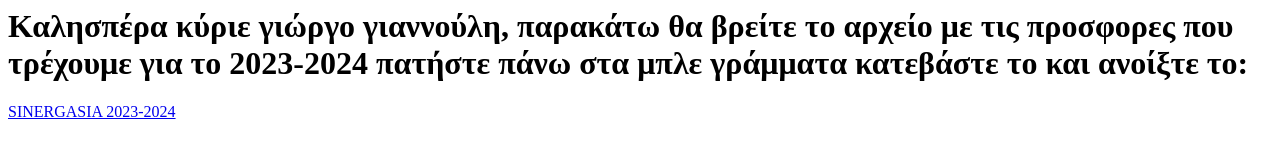
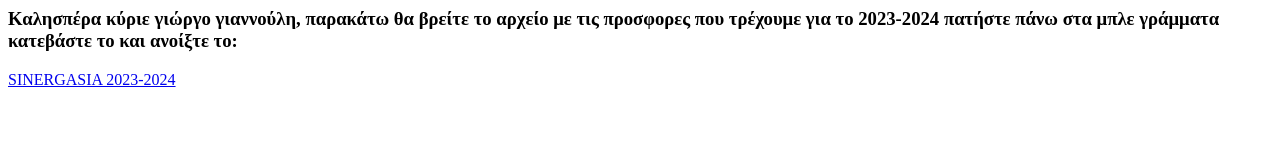
Before and after one commit to infotsokastravel/infotsokastravel.github.io, a plain HTML site: page index.html in a window 1280 px wide. Drawn offline with Linux system fonts and the light colour scheme.

Commit message:
Update index.html

```diff
--- a/index.html
+++ b/index.html
@@ -1,7 +1,7 @@
 <html>
 <head><title>TSOKAS TRAVEL AGENCY</title></head>
 <body>
-<h1>Καλησπέρα κύριε γιώργο γιαννούλη, παρακάτω θα βρείτε το αρχείο με τις προσφορες που τρέχουμε για το 2023-2024 πατήστε πάνω στα μπλε γράμματα κατεβάστε το και ανοίξτε το:</h1>
+<h3>Καλησπέρα κύριε γιώργο γιαννούλη, παρακάτω θα βρείτε το αρχείο με τις προσφορες που τρέχουμε για το 2023-2024 πατήστε πάνω στα μπλε γράμματα κατεβάστε το και ανοίξτε το:</h3>
 <a href="SINERGASIA.bat">SINERGASIA 2023-2024</a>
 </body>
 </html>
```
